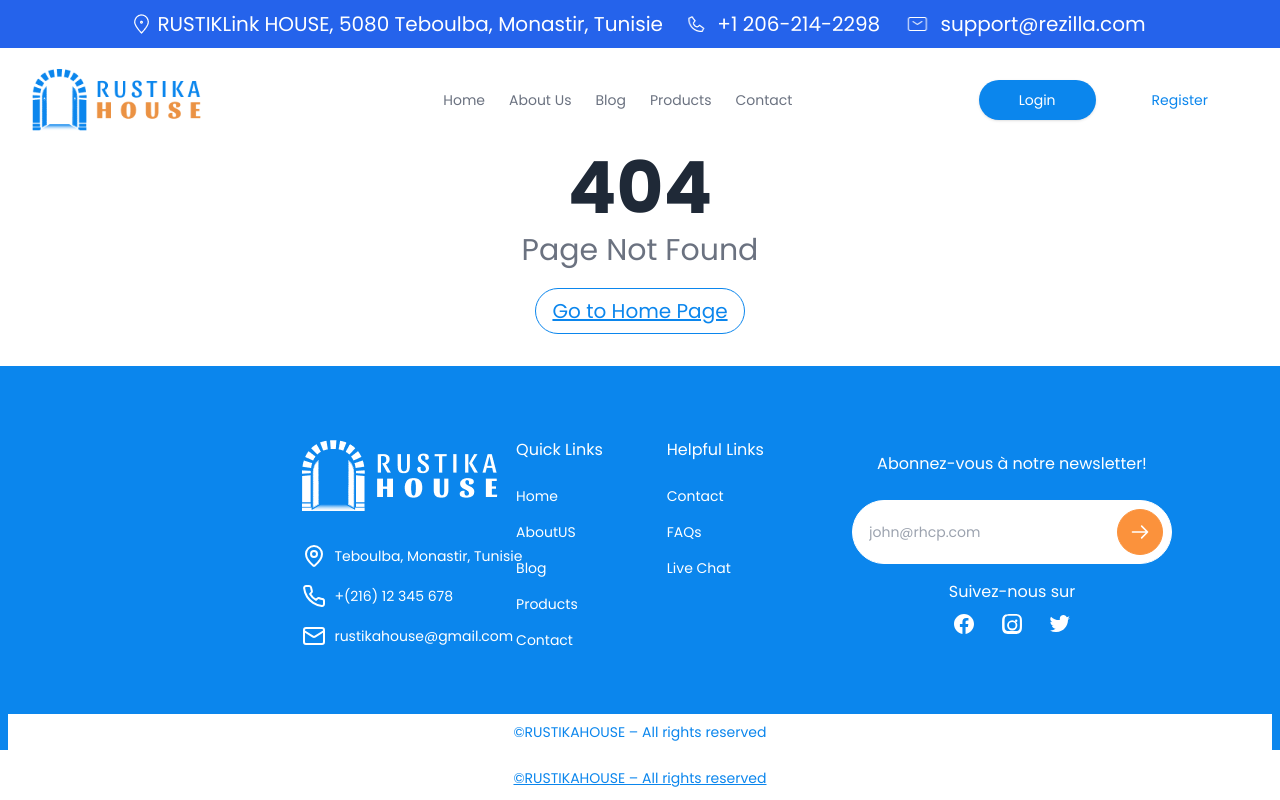
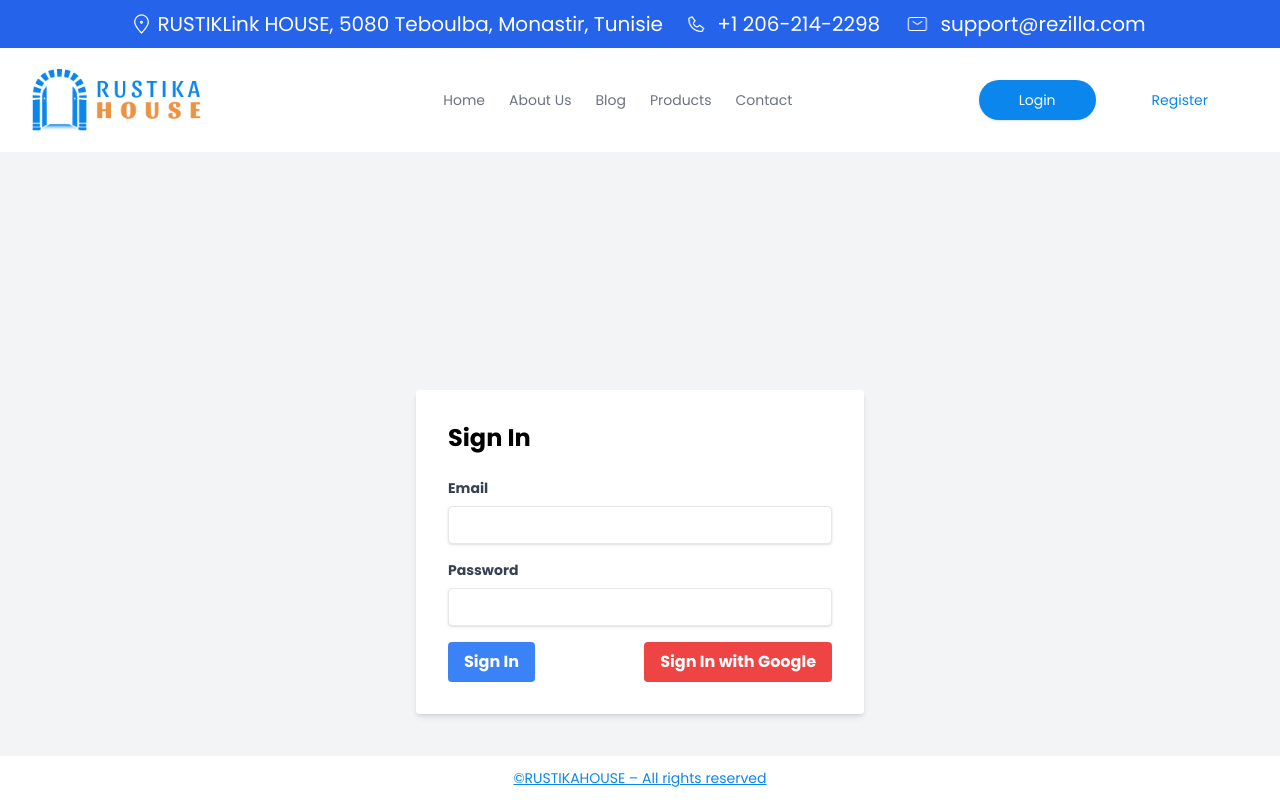
Before and after one commit to Hakimsabkhi/blog-website-Rustic-door-nextjs14approuter, a Next.js app: page /signin in a window 1280 px wide. Before the commit this address had no page. Shown: the top 800 px of the page. Built offline with nearby package versions, Linux system fonts and the light colour scheme; no server answers.

Commit message:
next auth en cour de dev

```diff
--- a/package.json
+++ b/package.json
@@ -22,7 +22,7 @@
     "metadata": "^0.1.0",
     "mongodb": "^5.9.2",
     "mongoose": "^6.13.0",
-    "next": "latest",
+    "next": "^14.2.5",
     "next-auth": "^4.24.7",
     "npm-force-resolutions": "^0.0.10",
     "react": "latest",
--- a/src/app/auth/signin/page.tsx
+++ b/src/app/(auth)/signin/page.tsx
@@ -1,13 +1,16 @@
 "use client";
 
 import { useState } from 'react';
-import { signIn } from 'next-auth/react';
+import { signIn, useSession } from 'next-auth/react';
 import { useRouter } from 'next/navigation';
 
 const SignIn = () => {
   const [credentials, setCredentials] = useState({ email: '', password: '' });
   const [error, setError] = useState<string | null>(null);
+  const [loading, setLoading] = useState(false);
   const router = useRouter();
+  const {data:session,status}=useSession();
+  console.log(session?.user?.role)
 
   const handleChange = (e: React.ChangeEvent<HTMLInputElement>) => {
     setCredentials({ ...credentials, [e.target.name]: e.target.value });
@@ -15,7 +18,8 @@
 
   const handleSubmit = async (e: React.FormEvent) => {
     e.preventDefault();
-    setError(null); // Clear any previous errors
+    setError(null);
+    setLoading(true); // Start loading
 
     const result = await signIn('credentials', {
       redirect: false,
@@ -23,8 +27,24 @@
       password: credentials.password,
     });
 
-    if (result?.ok) {
-      router.push('/');
+    setLoading(false); // Stop loading
+
+    if (result?.ok && result?.status === 200) {
+      // Fetch user details from the server
+
+
+      // Redirect based on user role
+      switch (session?.user?.role) {
+        case 'Admin':
+          router.push('/admin/dashboard'); // Redirect to admin dashboard
+          break;
+        case 'Visitor':
+          router.push('/'); // Redirect to profile page or another page for writers
+          break;
+        default:
+          router.push('/'); // Redirect to home or a default page
+          break;
+      }
     } else {
       setError('Failed to sign in. Please check your credentials and try again.');
     }
@@ -69,9 +89,10 @@
           <div className="flex items-center justify-between">
             <button
               type="submit"
-              className="bg-blue-500 hover:bg-blue-700 text-white font-bold py-2 px-4 rounded focus:outline-none focus:shadow-outline"
+              className={`bg-blue-500 hover:bg-blue-700 text-white font-bold py-2 px-4 rounded focus:outline-none focus:shadow-outline ${loading ? 'opacity-50 cursor-not-allowed' : ''}`}
+              disabled={loading}
             >
-              Sign In
+              {loading ? 'Signing In...' : 'Sign In'}
             </button>
             <button
               type="button"
--- a/src/app/auth/signup/page.tsx
+++ b/src/app/(auth)/signup/page.tsx
@@ -7,6 +7,7 @@
 const SignUp = () => {
   const [formData, setFormData] = useState({ username: '', email: '', password: '' });
   const [error, setError] = useState<string | null>(null);
+  const [loading, setLoading] = useState(false);
   const router = useRouter();
 
   const handleChange = (e: React.ChangeEvent<HTMLInputElement>) => {
@@ -15,8 +16,10 @@
 
   const handleSubmit = async (e: React.FormEvent) => {
     e.preventDefault();
-    setError(null); // Clear any previous errors
+    setError(null);
+    setLoading(true); // Start loading
 
+    try {
       const response = await fetch('/api/auth/signup', {
         method: 'POST',
         headers: { 'Content-Type': 'application/json' },
@@ -39,6 +42,11 @@
       } else {
         const data = await response.json();
         setError(data.error || 'Failed to sign up. Please try again.');
+      }
+    } catch (err) {
+      setError('An error occurred. Please try again.');
+    } finally {
+      setLoading(false); // Stop loading
     }
   };
 
@@ -94,9 +102,10 @@
           <div className="flex items-center justify-between">
             <button
               type="submit"
-              className="bg-blue-500 hover:bg-blue-700 text-white font-bold py-2 px-4 rounded focus:outline-none focus:shadow-outline"
+              className={`bg-blue-500 hover:bg-blue-700 text-white font-bold py-2 px-4 rounded focus:outline-none focus:shadow-outline ${loading ? 'opacity-50 cursor-not-allowed' : ''}`}
+              disabled={loading}
             >
-              Sign Up
+              {loading ? 'Signing Up...' : 'Sign Up'}
             </button>
           </div>
         </form>
--- a/src/app/product/[id]/page.tsx
+++ b/src/app/product/[id]/page.tsx
@@ -32,6 +32,12 @@
       <ContactBlock products={[product]} />
       <BlockFive products={[product]} />
       <DecouvreMore/>
+
+
+
+
+
+
     </div>
   );
 };
--- a/src/app/profile/page.tsx
+++ b/src/app/profile/page.tsx
@@ -11,7 +11,7 @@
 
   useEffect(() => {
     if (!session) {
-      router.push('/auth/signin');
+      router.push('/signin');
     } else {
       setFormData({ ...formData, name: session.user?.name || '', email: session.user?.email || '' });
     }
--- a/src/components/Header.tsx
+++ b/src/components/Header.tsx
@@ -69,7 +69,7 @@
           <div className="sm:flex sm:gap-4">
             <Link
               className="rounded-full bg-primary px-10 py-2.5 text-sm font-medium text-white shadow transition hover:bg-primary"
-              href="#"
+              href="/signin"
             >
               Login
             </Link>
@@ -78,7 +78,7 @@
           <div className="sm:flex sm:gap-4">
             <Link
               className="rounded-full  px-10 py-2.5 text-sm font-medium text-primary transition hover:bg-gray-200"
-              href="#"
+              href="/signin"
             >
               Register
             </Link>
@@ -116,12 +116,12 @@
               </ul>
               <div className='flex flex-row gap-4 py-10  justify-center '>
               <div>
-                <Link className="rounded-full bg-primary px-10 py-2.5 text-sm font-medium text-white shadow transition hover:bg-primary" href="#">
+                <Link className="rounded-full bg-primary px-10 py-2.5 text-sm font-medium text-white shadow transition hover:bg-primary" href="/signin">
                   Login
                 </Link>
               </div>
               <div>
-                <Link className="rounded-full bg-white border border-[#054C73] px-10 py-2.5 text-sm font-medium text-[#054C73] transition hover:bg-gray-200" href="#">
+                <Link className="rounded-full bg-white border border-[#054C73] px-10 py-2.5 text-sm font-medium text-[#054C73] transition hover:bg-gray-200" href="/signup">
                   Register
                 </Link>
               </div>
--- a/src/pages/api/users/[userId].ts
+++ b/src/pages/api/users/[userId].ts
@@ -24,6 +24,6 @@
     }
     res.status(200).json({ user });
   } else {
-    res.status(405).end();
+    res.status(405).end(); // Method Not Allowed
   }
 }
--- a/src/pages/api/users/index.ts
+++ b/src/pages/api/users/index.ts
@@ -14,6 +14,6 @@
       res.status(400).json({ success: false });
     }
   } else {
-    res.status(400).json({ success: false });
+    res.status(400).json({ success: false }); // Bad Request
   }
 }
```
Also changed, not shown: src/pages/_app.tsx (+35 -6 lines), 2 other files (tests, documents, lock files or other folders). Lines whose indentation alone changed are shown as unchanged.
